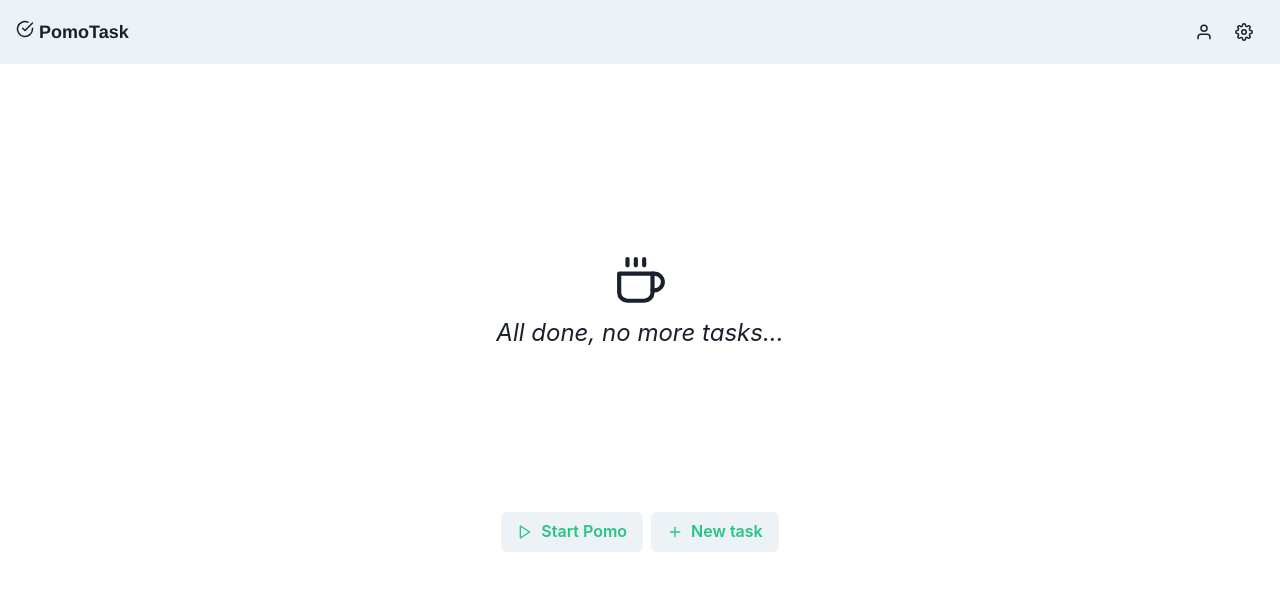
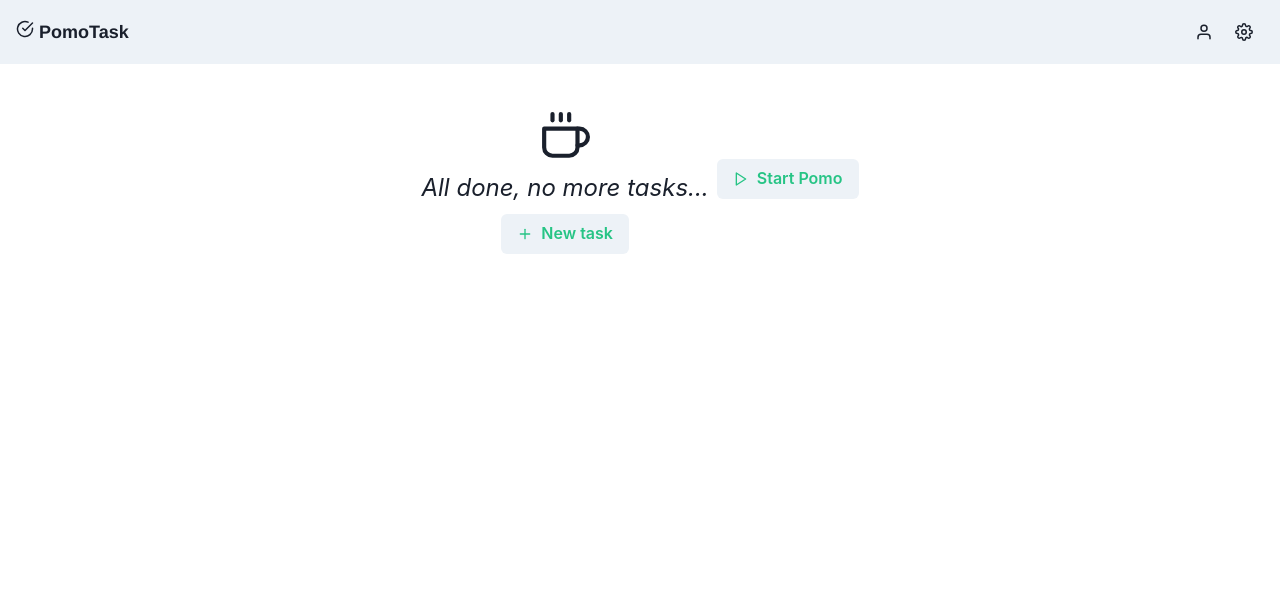
Before and after one commit to leosilva-dev/mao-amiga, a Next.js app: page / in a window 1280 px wide. Shown: the top 590 px of the page. Built offline with nearby package versions, Linux system fonts and the light colour scheme.

Commit message:
Desacoplando contextos de task e pomo e os componentes que usam estes contextos

```diff
--- a/src/pages/_app.tsx
+++ b/src/pages/_app.tsx
@@ -3,14 +3,17 @@ import { ChakraProvider, extendTheme } from "@chakra-ui/react";
 import { myTheme } from "../shared/themes/Theme";
 import { LayoutPageDefault } from "../shared/layout/LayoutPageDefault";
 import { TaskProvider } from "../shared/contexts/TaskContext";
+import { PomoProvider } from "../shared/contexts/PomoContext";
 
 function MyApp({ Component, pageProps }: AppProps) {
   return (
     <ChakraProvider resetCSS theme={myTheme}>
       <TaskProvider>
-        <LayoutPageDefault>
-          <Component {...pageProps} />
-        </LayoutPageDefault>
+        <PomoProvider>
+          <LayoutPageDefault>
+            <Component {...pageProps} />
+          </LayoutPageDefault>
+        </PomoProvider>
       </TaskProvider>
     </ChakraProvider>
   );
--- a/src/pages/index.tsx
+++ b/src/pages/index.tsx
@@ -1,5 +1,5 @@
-import { VStack } from "@chakra-ui/react";
 import type { NextPage } from "next";
+import { HStack } from "@chakra-ui/react";
 import { useEffect } from "react";
 import { Pomodoro } from "../shared/components/pomodoro/Pomodoro";
 
@@ -16,10 +16,10 @@ const Home: NextPage = () => {
   }, []);
 
   return (
-    <VStack>
+    <HStack>
+      <DynamicComponent />
       <Pomodoro />
-      <DynamicComponent />
-    </VStack>
+    </HStack>
   );
 };
 
--- /dev/null
+++ b/src/shared/components/all-done-message/AllDoneMessage.tsx
@@ -0,0 +1,14 @@
+import React from "react";
+import { Icon, Text, VStack } from "@chakra-ui/react";
+import { FiCoffee } from "react-icons/fi";
+
+export const AllDoneMessage: React.FC = () => {
+  return (
+    <VStack alignItems={"center"}>
+      <Icon boxSize="50" as={FiCoffee} />
+      <Text fontSize="2xl" as="em">
+        All done, no more tasks...
+      </Text>
+    </VStack>
+  );
+};
--- a/src/shared/components/pomodoro/Pomodoro.tsx
+++ b/src/shared/components/pomodoro/Pomodoro.tsx
@@ -1,30 +1,20 @@
 import React from "react";
 import {
   Box,
+  Button,
   CircularProgress,
   CircularProgressLabel,
-  HStack,
   Icon,
-  IconButton,
-  Text,
-  Tooltip,
   useColorMode,
   VStack,
 } from "@chakra-ui/react";
-import { useTask } from "../../hooks/useTask";
-import { FiXCircle, FiCoffee } from "react-icons/fi";
-import { RepeatClockIcon } from "@chakra-ui/icons";
+import { FiPlay, FiStopCircle } from "react-icons/fi";
+import { usePomo } from "../../hooks/usePomo";
 
 export const Pomodoro: React.FC = () => {
   const { colorMode } = useColorMode();
-  const {
-    isCounting,
-    currentTask,
-    secondsAmount,
-    AbandonTask,
-    startTask,
-    defaultTime,
-  } = useTask();
+  const { isCounting, secondsAmount, defaultTime, startPomo, stopPomo } =
+    usePomo();
 
   const minutes = Math.floor(secondsAmount / 60);
   const seconds = secondsAmount % 60;
@@ -35,6 +25,8 @@ export const Pomodoro: React.FC = () => {
 
   return (
     <VStack>
+      {isCounting && (
+        <>
           <Box>
             <CircularProgress
               capIsRound
@@ -45,64 +37,33 @@ export const Pomodoro: React.FC = () => {
               trackColor={colorMode === "light" ? "gray.200" : "gray.700"}
             >
               <CircularProgressLabel>
-            {isCounting ? (
+                {isCounting &&
                   `${minutes.toString().padStart(2, "0")}:${seconds
                     .toString()
-                .padStart(2, "0")}`
-            ) : (
-              <VStack alignItems={"center"}>
-                <Icon boxSize="50" as={FiCoffee} />
-                <Text fontSize="2xl" as="em">
-                  All done, no more tasks...
-                </Text>
-              </VStack>
-            )}
+                    .padStart(2, "0")}`}
               </CircularProgressLabel>
             </CircularProgress>
           </Box>
-      {isCounting ? (
-        <HStack>
-          {isCounting ? (
-            <Tooltip
-              hasArrow
-              label="Abandon task"
-              placement="top"
-              bg="gray.300"
-              color="black"
+          <Button
+            leftIcon={<Icon as={FiStopCircle} />}
+            color="primary"
+            variant="solid"
+            onClick={stopPomo}
           >
-              <IconButton
-                fontSize="18px"
-                colorScheme="telegram"
-                aria-label={"play or pause"}
-                onClick={() => AbandonTask(currentTask.id)}
-                icon={<Icon as={FiXCircle} />}
-                variant="ghost"
-              />
-            </Tooltip>
-          ) : (
-            <Tooltip
-              hasArrow
-              label="Restart task"
-              placement="top"
-              bg="gray.300"
-              color="black"
+            Stop Pomo
+          </Button>
+        </>
+      )}
+      {!isCounting && (
+        <Button
+          leftIcon={<Icon as={FiPlay} />}
+          color="primary"
+          variant="solid"
+          onClick={startPomo}
         >
-              <IconButton
-                fontSize="18px"
-                colorScheme="telegram"
-                aria-label={"restart"}
-                onClick={() => startTask(currentTask.id)}
-                icon={<RepeatClockIcon />}
-                variant="ghost"
-              />
-            </Tooltip>
+          Start Pomo
+        </Button>
       )}
-
-          <Text isTruncated fontSize="xl">
-            {currentTask.title}
-          </Text>
-        </HStack>
-      ) : null}
     </VStack>
   );
 };
--- a/src/shared/components/task/Task.tsx
+++ b/src/shared/components/task/Task.tsx
@@ -3,34 +3,19 @@ import {
   Box,
   Checkbox,
   HStack,
-  Icon,
   IconButton,
-  Button,
   Tooltip,
   Text,
 } from "@chakra-ui/react";
-import {
-  CheckIcon,
-  DeleteIcon,
-  DragHandleIcon,
-  TimeIcon,
-} from "@chakra-ui/icons";
-import { FiPlay } from "react-icons/fi";
+import { CheckIcon, DeleteIcon, DragHandleIcon } from "@chakra-ui/icons";
 
 import { ITask } from "../../service/api/task/Task";
 import { useTask } from "../../hooks/useTask";
 import { EditTaskDialog } from "./EditTaskDialog";
 
-export const Task: React.FC<ITask> = ({
-  done,
-  id,
-  isRunning,
-  order,
-  title,
-}) => {
+export const Task: React.FC<ITask> = ({ done, id, order, title }) => {
   const [showConfirmDelete, setShowConfirmDelete] = useState(false);
-  const { handleDeleteTask, handleCheckTask, startTask, isCounting } =
-    useTask();
+  const { handleDeleteTask, handleCheckTask } = useTask();
 
   return (
     <HStack padding={2}>
@@ -43,23 +28,7 @@ export const Task: React.FC<ITask> = ({
         isChecked={done}
         onChange={() => handleCheckTask(id)}
       />
-      <Tooltip
-        hasArrow
-        label={"Start task"}
-        placement="top"
-        bg="gray.300"
-        color="black"
-      >
-        <IconButton
-          disabled={isRunning || done}
-          fontSize="18px"
-          colorScheme="telegram"
-          aria-label={"play"}
-          onClick={() => startTask(id)}
-          icon={<Icon as={FiPlay} />}
-          variant="ghost"
-        />
-      </Tooltip>
+
       {done ? (
         <Text isTruncated width="80" fontSize="md" as="del">
           {title}
@@ -90,14 +59,6 @@ export const Task: React.FC<ITask> = ({
             variant="ghost"
           />
         </Tooltip>
-      ) : isRunning ? (
-        <Button
-          isLoading
-          colorScheme="#26C485"
-          variant="link"
-          spinnerPlacement="start"
-          spinner={isCounting ? <TimeIcon /> : <CheckIcon />}
-        />
       ) : (
         <Tooltip
           hasArrow
@@ -107,7 +68,6 @@ export const Task: React.FC<ITask> = ({
           color="black"
         >
           <IconButton
-            disabled={isRunning}
             fontSize="18px"
             colorScheme="#26C485"
             aria-label={"delete task"}
--- a/src/shared/components/task/TaskList.tsx
+++ b/src/shared/components/task/TaskList.tsx
@@ -1,6 +1,7 @@
 import { useCallback } from "react";
 
 import {
+  Box,
   Button,
   Divider,
   HStack,
@@ -15,14 +16,14 @@ import {
   Droppable,
   DropResult,
 } from "react-beautiful-dnd";
-import { FiPlay } from "react-icons/fi";
 
 import { useTask } from "../../hooks/useTask";
 import { NewTaskDialog } from "./NewTaskDialog";
+import { AllDoneMessage } from "../all-done-message/AllDoneMessage";
 
 const TaskList: React.FC = () => {
   const { colorMode } = useColorMode();
-  const { tasks, defineTasks, startPomo } = useTask();
+  const { tasks, defineTasks } = useTask();
 
   const onDragEnd = useCallback(
     (result: DropResult) => {
@@ -50,17 +51,12 @@ const TaskList: React.FC = () => {
 
   return (
     <VStack marginTop={2} spacing={2}>
+      {tasks.length === 0 && <AllDoneMessage />}
       <HStack>
-        <Button
-          leftIcon={<Icon as={FiPlay} />}
-          color="primary"
-          variant="solid"
-          onClick={startPomo}
-        >
-          Start Pomo
-        </Button>
         <NewTaskDialog />
       </HStack>
+      {tasks?.length > 0 && (
+        <>
           <DragDropContext onDragEnd={onDragEnd}>
             <Droppable droppableId={`${"tasks"}`}>
               {(provided) => (
@@ -97,7 +93,6 @@ const TaskList: React.FC = () => {
                                 order={task.order}
                                 title={task.title}
                                 done={task.done}
-                            isRunning={task.isRunning}
                               />
                             </div>
                           )}
@@ -146,7 +141,6 @@ const TaskList: React.FC = () => {
                                 order={task.order}
                                 title={task.title}
                                 done={task.done}
-                            isRunning={task.isRunning}
                               />
                             </div>
                           )}
@@ -158,6 +152,8 @@ const TaskList: React.FC = () => {
               )}
             </Droppable>
           </DragDropContext>
+        </>
+      )}
     </VStack>
   );
 };
--- /dev/null
+++ b/src/shared/contexts/PomoContext.tsx
@@ -0,0 +1,84 @@
+import React, { createContext, useCallback, useEffect, useState } from "react";
+import { ITask } from "../service/api/task/Task";
+import { Feedback } from "../util/Feedback";
+
+interface IPomoContextData {
+  secondsAmount: number;
+  defaultTime: number;
+  defineDefaultTime: (value: number) => void;
+  decreaseSecondsAmount: () => void;
+  isCounting: boolean;
+  defineIsCounting: (value: boolean) => void;
+  startPomo: () => void;
+  stopPomo: () => void;
+}
+export const PomoContext = createContext<IPomoContextData>(
+  {} as IPomoContextData
+);
+
+// const TOTAL_SECONDS_AMOUNT = 15 * 60 - 895;
+
+interface IPomoProvider {
+  children: React.ReactNode;
+}
+
+export const PomoProvider: React.FC<IPomoProvider> = ({
+  children,
+}: IPomoProvider) => {
+  const [defaultTime, setDefaultTime] = useState(15 * 60);
+  const [secondsAmount, setSecondsAmount] = useState(defaultTime);
+  const [isCounting, setIsCounting] = useState(false);
+
+  const decreaseSecondsAmount = () => {
+    setSecondsAmount((old) => old - 1);
+  };
+
+  const defineDefaultTime = (value: number) => {
+    setDefaultTime(value);
+  };
+
+  const defineIsCounting = useCallback((value: boolean) => {
+    setIsCounting(value);
+  }, []);
+
+  const startPomo = () => {
+    setIsCounting(true);
+    setSecondsAmount(defaultTime);
+    console.log("start pomo");
+  };
+
+  const stopPomo = () => {
+    setIsCounting(false);
+    setSecondsAmount(defaultTime);
+    console.log("stop pomo");
+  };
+
+  useEffect(() => {
+    if (secondsAmount > 0 && isCounting) {
+      setTimeout(() => {
+        if (secondsAmount > 0) {
+          decreaseSecondsAmount();
+        }
+      }, 1000);
+    } else {
+      defineIsCounting(false);
+    }
+  }, [defineIsCounting, isCounting, secondsAmount]);
+
+  return (
+    <PomoContext.Provider
+      value={{
+        secondsAmount: secondsAmount,
+        defaultTime: defaultTime,
+        defineDefaultTime: defineDefaultTime,
+        isCounting: isCounting,
+        decreaseSecondsAmount: decreaseSecondsAmount,
+        defineIsCounting: defineIsCounting,
+        startPomo: startPomo,
+        stopPomo: stopPomo,
+      }}
+    >
+      {children}
+    </PomoContext.Provider>
+  );
+};
--- a/src/shared/contexts/TaskContext.tsx
+++ b/src/shared/contexts/TaskContext.tsx
@@ -1,30 +1,18 @@
 import React, { createContext, useCallback, useEffect, useState } from "react";
-import { ITask, taskService } from "../service/api/task/Task";
+import { ITask } from "../service/api/task/Task";
 import { Feedback } from "../util/Feedback";
 
 interface ITaskContextData {
-  secondsAmount: number;
-  defaultTime: number;
-  defineDefaultTime: (value: number) => void;
-  decreaseSecondsAmount: () => void;
-  isCounting: boolean;
-  tasks: ITask[] | undefined;
-  currentTask: ITask;
+  tasks: ITask[];
   defineTasks: (tasks: ITask[]) => void;
   handleCreateTask: (title: string) => void;
   handleDeleteTask: (id: string) => void;
   handleCheckTask: (id: string) => void;
   handleChangeTitle: (id: string, value: string) => void;
-  startTask: (id: string) => void;
-  AbandonTask: (id: string) => void;
-  defineIsCounting: (value: boolean) => void;
-  startPomo: () => void;
 }
 export const TaskContext = createContext<ITaskContextData>(
   {} as ITaskContextData
 );
-
-// const TOTAL_SECONDS_AMOUNT = 15 * 60 - 895;
 
 interface ITaskProcider {
   children: React.ReactNode;
@@ -34,36 +22,6 @@ export const TaskProvider: React.FC<ITaskProcider> = ({
   children,
 }: ITaskProcider) => {
   const [tasks, setTasks] = useState<ITask[]>([]);
-  const [currentTask, setCurrentTask] = useState<ITask>({
-    done: false,
-    id: "",
-    title: "",
-    isRunning: false,
-    order: 0,
-  });
-
-  const [defaultTime, setDefaultTime] = useState(15 * 60);
-  const [secondsAmount, setSecondsAmount] = useState(defaultTime);
-  const [isCounting, setIsCounting] = useState(false);
-
-  useEffect(() => {
-    const tasksDB = taskService.getAll();
-    if (tasksDB != null) {
-      setTasks(tasksDB);
-    }
-  }, [setTasks]);
-
-  const decreaseSecondsAmount = () => {
-    setSecondsAmount((old) => old - 1);
-  };
-
-  const defineIsCounting = useCallback((value: boolean) => {
-    setIsCounting(value);
-  }, []);
-
-  const defineDefaultTime = (value: number) => {
-    setDefaultTime(value);
-  };
 
   const handleCreateTask = useCallback(
     (title: string) => {
@@ -72,7 +30,6 @@ export const TaskProvider: React.FC<ITaskProcider> = ({
         order: tasks.length + 1,
         title: title,
         done: false,
-        isRunning: false,
       };
 
       const allTasks = [...tasks, newTask];
@@ -109,13 +66,16 @@ export const TaskProvider: React.FC<ITaskProcider> = ({
     [tasks]
   );
 
-  const handleChangeRunning = useCallback(
-    (id: string, newState: boolean) => {
+  const defineTasks = (tasks: ITask[]) => {
+    setTasks([...tasks]);
+  };
+
+  const handleCheckTask = useCallback(
+    (id: string) => {
       const taskChecked = tasks.find((task) => task.id === id);
       const result = tasks.filter((task) => task.id !== id);
-      result.forEach((task) => (task.isRunning = false));
       if (taskChecked !== undefined) {
-        taskChecked.isRunning = newState;
+        taskChecked.done = !taskChecked.done;
         const allTasks = [...result, taskChecked];
         allTasks.sort((a, b) => {
           return a.order - b.order;
@@ -127,102 +87,15 @@ export const TaskProvider: React.FC<ITaskProcider> = ({
     [tasks]
   );
 
-  const defineTasks = (tasks: ITask[]) => {
-    setTasks([...tasks]);
-  };
-
-  const startTask = (id: string) => {
-    setIsCounting(true);
-    setSecondsAmount(defaultTime);
-    const startedTask = tasks.find((task) => task.id === id);
-    if (startedTask !== undefined) {
-      setCurrentTask(startedTask);
-
-      handleChangeRunning(id, true);
-      if (startedTask.done) {
-        handleCheckTask(startedTask.id);
-      }
-    }
-  };
-
-  const startPomo = () => {
-    setIsCounting(true);
-    setSecondsAmount(defaultTime);
-    console.log("start pomo");
-  };
-
-  const AbandonTask = useCallback(
-    (id: string) => {
-      setIsCounting(false);
-      const pausedTask = tasks.find((task) => task.id === id);
-      if (pausedTask !== undefined) {
-        handleChangeRunning(id, false);
-      }
-    },
-    [handleChangeRunning, tasks]
-  );
-
-  const handleCheckTask = useCallback(
-    (id: string) => {
-      const taskChecked = tasks.find((task) => task.id === id);
-      const result = tasks.filter((task) => task.id !== id);
-      if (taskChecked !== undefined) {
-        taskChecked.done = !taskChecked.done;
-        const allTasks = [...result, taskChecked];
-        allTasks.sort((a, b) => {
-          return a.order - b.order;
-        });
-        if (taskChecked.done) {
-          AbandonTask(taskChecked.id);
-        }
-        setTasks([...allTasks]);
-      }
-    },
-    [tasks, AbandonTask]
-  );
-
-  // const pomoCounting = useCallback(() => {
-  //   if (secondsAmount > 0) {
-  //     decreaseSecondsAmount();
-  //   }
-  // }, [secondsAmount]);
-
-  // const startPomoClock = setTimeout(pomoCounting, 1000);
-  // const stopPomoClock = useCallback(() => {
-  //   clearTimeout(startPomoClock);
-  // }, [startPomoClock]);
-
-  useEffect(() => {
-    if (secondsAmount > 0 && isCounting) {
-      setTimeout(() => {
-        if (secondsAmount > 0) {
-          decreaseSecondsAmount();
-        }
-      }, 1000);
-    } else {
-      defineIsCounting(false);
-    }
-  }, [defineIsCounting, isCounting, secondsAmount]);
-
   return (
     <TaskContext.Provider
       value={{
-        secondsAmount: secondsAmount,
-        defaultTime: defaultTime,
-        defineDefaultTime: defineDefaultTime,
-        isCounting: isCounting,
-        decreaseSecondsAmount: decreaseSecondsAmount,
         tasks: tasks,
-        currentTask: currentTask,
         defineTasks: defineTasks,
         handleCreateTask: handleCreateTask,
         handleDeleteTask: handleDeleteTask,
         handleCheckTask: handleCheckTask,
         handleChangeTitle: handleChangeTitle,
-        startTask: startTask,
-        AbandonTask: AbandonTask,
-        defineIsCounting: defineIsCounting,
-        startPomo: startPomo,
       }}
     >
       {children}
--- /dev/null
+++ b/src/shared/hooks/usePomo.tsx
@@ -0,0 +1,9 @@
+import { useContext } from "react";
+
+import { PomoContext } from "../contexts/PomoContext";
+
+export const usePomo = () => {
+  const context = useContext(PomoContext);
+
+  return context;
+};
```
Also changed, not shown: src/shared/service/api/task/Task.ts (+0 -16 lines). Lines whose indentation alone changed are shown as unchanged.
